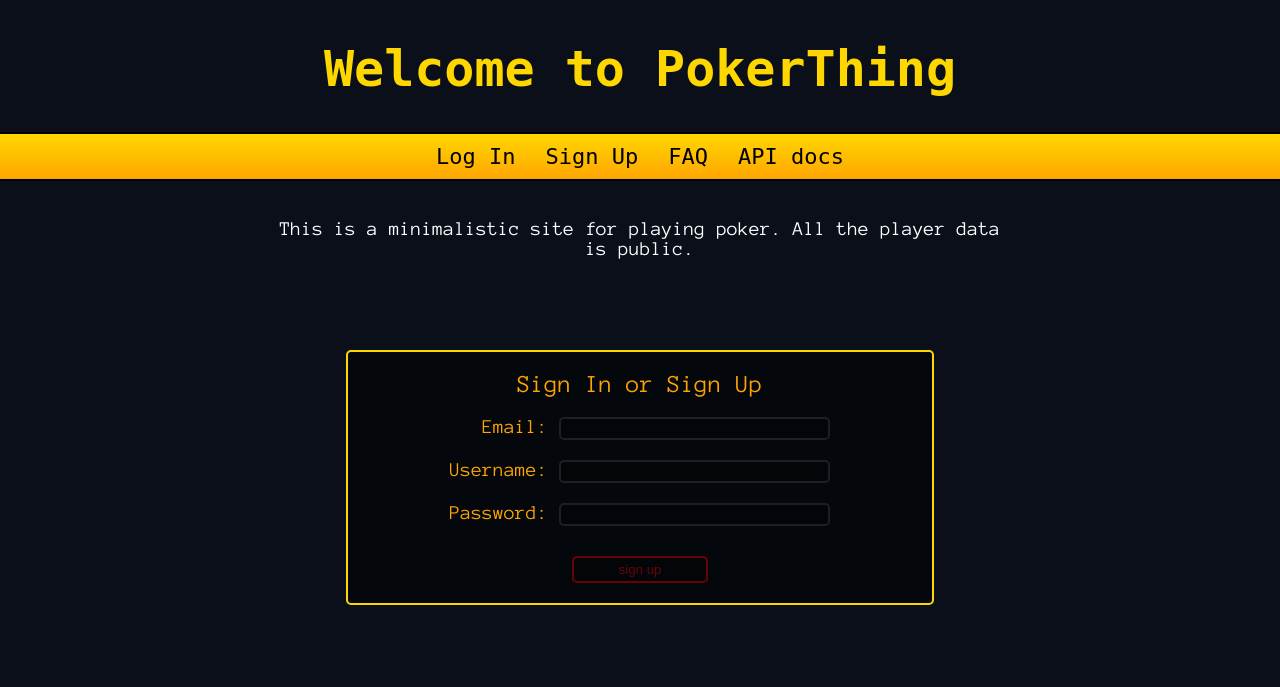
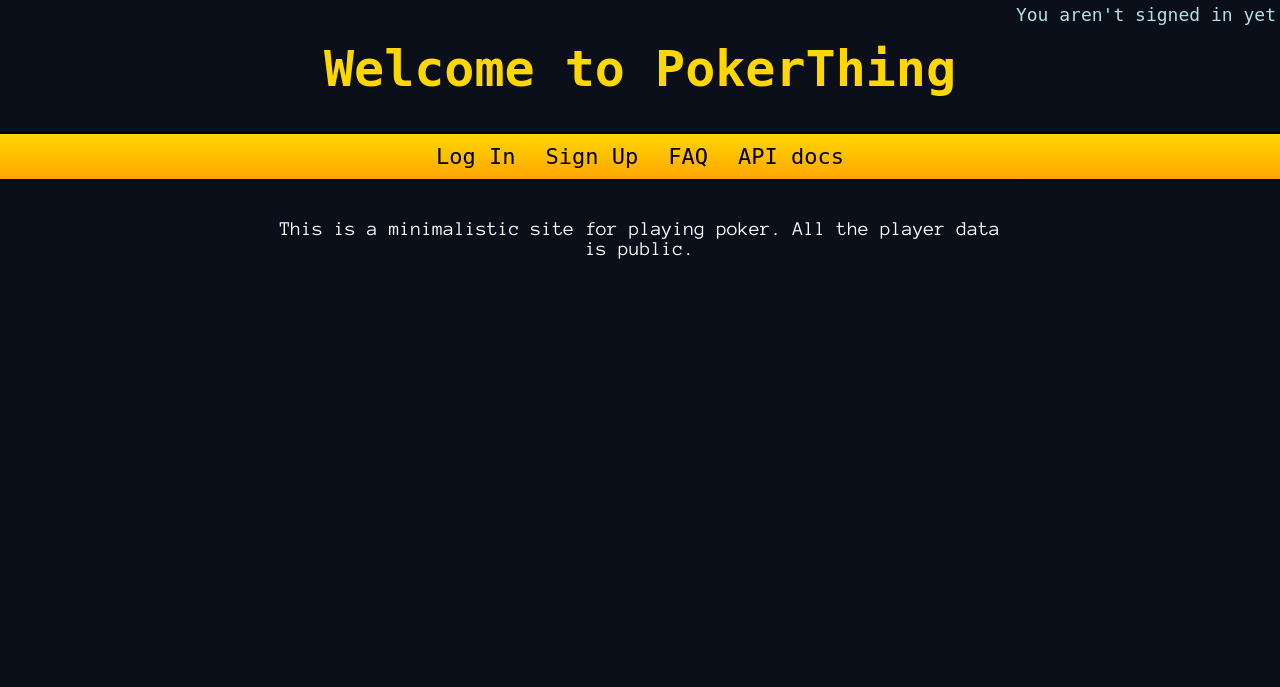
Before and after one commit to kuco23/PokerThing, a Flask app: page / in a window 1280 px wide. Shown: the top 687 px of the page. Run offline with Flask 2, Linux system fonts and the light colour scheme; some web fonts are replaced.

Commit message:
show signed in user

```diff
--- a/app/routes.py
+++ b/app/routes.py
@@ -1,4 +1,5 @@
 import json, random
+from hashlib import sha256
 from time import sleep
 from flask import (
     render_template, redirect, request,
@@ -6,28 +7,53 @@ from flask import (
 )
 from app import app
 
-@app.route('/index', methods=['GET', 'POST'])
-@app.route('/', methods=['GET', 'POST'])
-def index():
-    username = request.cookies.get('user')
-    return render_template(
-        'index.html' if username else 'login.html'
+def checkData(form):
+    return (
+        'username' in form and
+        'password' in form and
+        'email' in form
     )
-
-@app.route('/signup', methods=['GET', 'POST'])
-def signup():
-    return render_template('login.html')
-
-@app.route('/login', methods=['GET', 'POST'])
-def login():
-    user = request.form['username']
-    resp = make_response(render_template('base.html'))
-    resp.set_cookie('user', user)
-    return resp
 
 def sseFormat(data : dict):
     jsn = json.dumps(data)
     return f'event: listen\ndata: {jsn}\n\n'
+
+@app.route('/index', methods=['GET'])
+@app.route('/', methods=['GET', 'POST'])
+def index():
+    username = request.cookies.get('username')
+    return render_template('index.html', username = username)
+
+@app.route('/login', methods=['GET'])
+def login():
+    return render_template('login.html')
+
+@app.route('/signup', methods=['GET'])
+def signup():
+    return render_template('signup.html')
+
+@app.route('/acceptLoginForm', methods = ['POST'])
+def acceptLoginForm():
+    if checkData(request.form):
+        return render_template('index.html')
+    else:
+        return render_template('login.html')
+
+@app.route('/acceptSignupForm', methods = ['POST'])
+def acceptSignupForm():
+    if checkData(request.form):
+        username = request.form['username']
+        resp = make_response(redirect('/index'))
+        resp.set_cookie('username', username)
+        return resp
+    else:
+        return render_template('signup.html')
+
+@app.route('/signOut', methods = ['GET'])
+def signOut():
+    resp = make_response(redirect('/index'))
+    resp.delete_cookie('username')
+    return resp
 
 @app.route('/stream', methods=['GET'])
 def stream():
--- /dev/null
+++ b/app/static/css/base.css
@@ -0,0 +1,23 @@
+div.content {
+  max-width: 750px;
+  margin: auto;
+  padding: 8px;
+  font-family: 'Anonymous Pro', monospace;
+}
+div.usermark {
+  position: fixed;
+  top: 0;
+  right: 0;
+  padding: 4px;
+  text-align: right;
+  color: powderblue;
+  font-size: 18px;
+  font-family: monospace;
+}
+div.usermark > a {
+  text-decoration: none;
+  color: inherit;
+}
+div.usermark > a:hover {
+  color: red;
+}
--- a/app/static/css/content.css
+++ /dev/null
@@ -1,6 +0,0 @@
-div.content {
-  max-width: 750px;
-  margin: auto;
-  padding: 8px;
-  font-family: 'Anonymous Pro', monospace;
-}
--- a/app/static/css/main.css
+++ b/app/static/css/main.css
@@ -1,5 +1,8 @@
 * {box-sizing: border-box;}
-html, body {margin: 0; padding: 0;}
+html, body {
+  margin: 0;
+  padding: 0;
+}
 body {
   margin-top: 40px;
   text-align: center;
--- a/app/static/css/navigation.css
+++ b/app/static/css/navigation.css
@@ -13,12 +13,14 @@ div.navigation {
   border-top: 2px solid black;
   border-bottom: 2px solid black;
 }
-div.navigation > span {
+div.navigation > a {
   padding: 10px 15px 10px 15px;
+  text-decoration: none;
+  color: inherit;
   font-family: 'Neucha', monospace;
   font-size: 22px;
 }
-div.navigation > span:hover {
+div.navigation > a:hover {
   cursor: pointer;
   color: white;
   text-shadow: 2px 2px 2px black;
--- a/app/templates/base.html
+++ b/app/templates/base.html
@@ -8,7 +8,7 @@
   <link rel='stylesheet' type='text/css' href="{{ url_for('static', filename='css/main.css') }}" />
   <link rel='stylesheet' type='text/css' href="{{ url_for('static', filename='css/tools.css') }}" />
   <link rel='stylesheet' type='text/css' href="{{ url_for('static', filename='css/navigation.css') }}" />
-  <link rel='stylesheet' type='text/css' href="{{ url_for('static', filename='css/content.css') }}" />
+  <link rel='stylesheet' type='text/css' href="{{ url_for('static', filename='css/base.css') }}" />
   <link rel='stylesheet' type='text/css' href="{{ url_for('static', filename='css/loginform.css') }}" />
   <link rel='stylesheet' type='text/css' href="{{ url_for('static', filename='css/futuristic-input.css') }}" />
   <style></style>
@@ -27,8 +27,13 @@
     {% block signupform %}{% endblock %}
   </div>
 
-  <div class='content'>
-
+  <div class = 'usermark'>
+    {% if username %}
+    Signed in as {{ username }} <br />
+    <a href="/signOut">Sign Out</a>
+    {% else %}
+    You aren't signed in yet
+    {% endif %}
   </div>
 
 </body>
--- a/app/templates/index.html
+++ b/app/templates/index.html
@@ -3,9 +3,9 @@
 {% block index %}
 	<h1>Welcome to PokerThing</h1>
 	<div class='navigation'>
-		<span href='/login'>Log In</span>
-		<span href='/signup'>Sign Up</span>
-		<span>FAQ</span>
-		<span>API docs</span>
+		<a href='/login'>Log In</a>
+		<a href='/signup'>Sign Up</a>
+		<a>FAQ</a>
+		<a>API docs</a>
 	</div>
 {% endblock %}
--- a/app/templates/login.html
+++ b/app/templates/login.html
@@ -2,12 +2,8 @@
 
 {% block loginform %}
   <div class='loginform-container'>
-    <span class='loginform-title'>Sign In or Sign Up</span>
-    <form id='loginform' action='/login' method='POST' novalidate>
-      <p>
-        <label for='email'>&nbsp;&nbsp;&nbsp;Email: </label>
-        <input type = 'email' name = 'email' id = 'email' class = 'futuristic-input-text' />
-      </p>
+    <span class='loginform-title'>Log In</span>
+    <form id='loginform' action='/acceptLoginForm' method='POST' novalidate>
       <p>
         <label for = 'username'>Username: </label>
         <input type = 'text' name = 'username' id = 'username' class = 'futuristic-input-text' />
@@ -17,7 +13,7 @@
         <input type = 'password' name = 'password' id = 'password' class = 'futuristic-input-text' />
       </p>
       <input
-        required type = 'submit' name = 'signup' id = 'signup' value = 'sign up' minlength = 6
+        required type = 'submit' name = 'signup' id = 'signup' value = 'Log In' minlength = 6
         class = 'futuristic-input-button margin-top-10'
       />
     </form>
--- a/app/templates/signup.html
+++ b/app/templates/signup.html
@@ -2,8 +2,8 @@
 
 {% block signupform %}
   <div class='loginform-container'>
-    <span class='loginform-title'>Sign In or Sign Up</span>
-    <form id='loginform' action='/login' method='POST' novalidate>
+    <span class='loginform-title'>Sign Up</span>
+    <form id='loginform' action='/acceptSignupForm' method='POST' novalidate>
       <p>
         <label for='email'>&nbsp;&nbsp;&nbsp;Email: </label>
         <input type = 'email' name = 'email' id = 'email' class = 'futuristic-input-text' />
@@ -17,7 +17,7 @@
         <input type = 'password' name = 'password' id = 'password' class = 'futuristic-input-text' />
       </p>
       <input
-        required type = 'submit' name = 'login' id = 'login' value = 'login'
+        required type = 'submit' name = 'login' id = 'login' value = 'Sign Up'
         class = 'futuristic-input-button margin-top-10'
       />
     </form>
```
Also changed, not shown: README.md.
